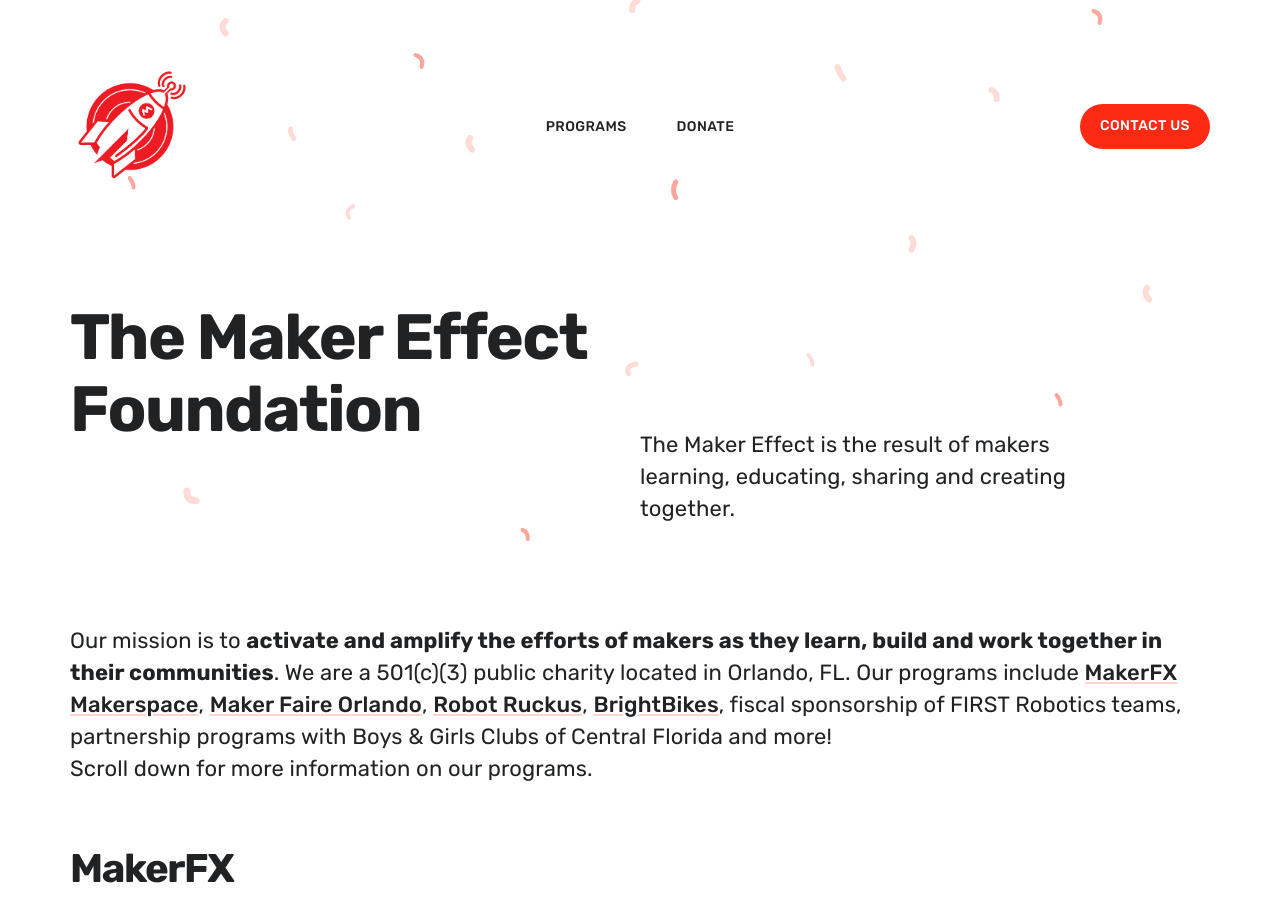
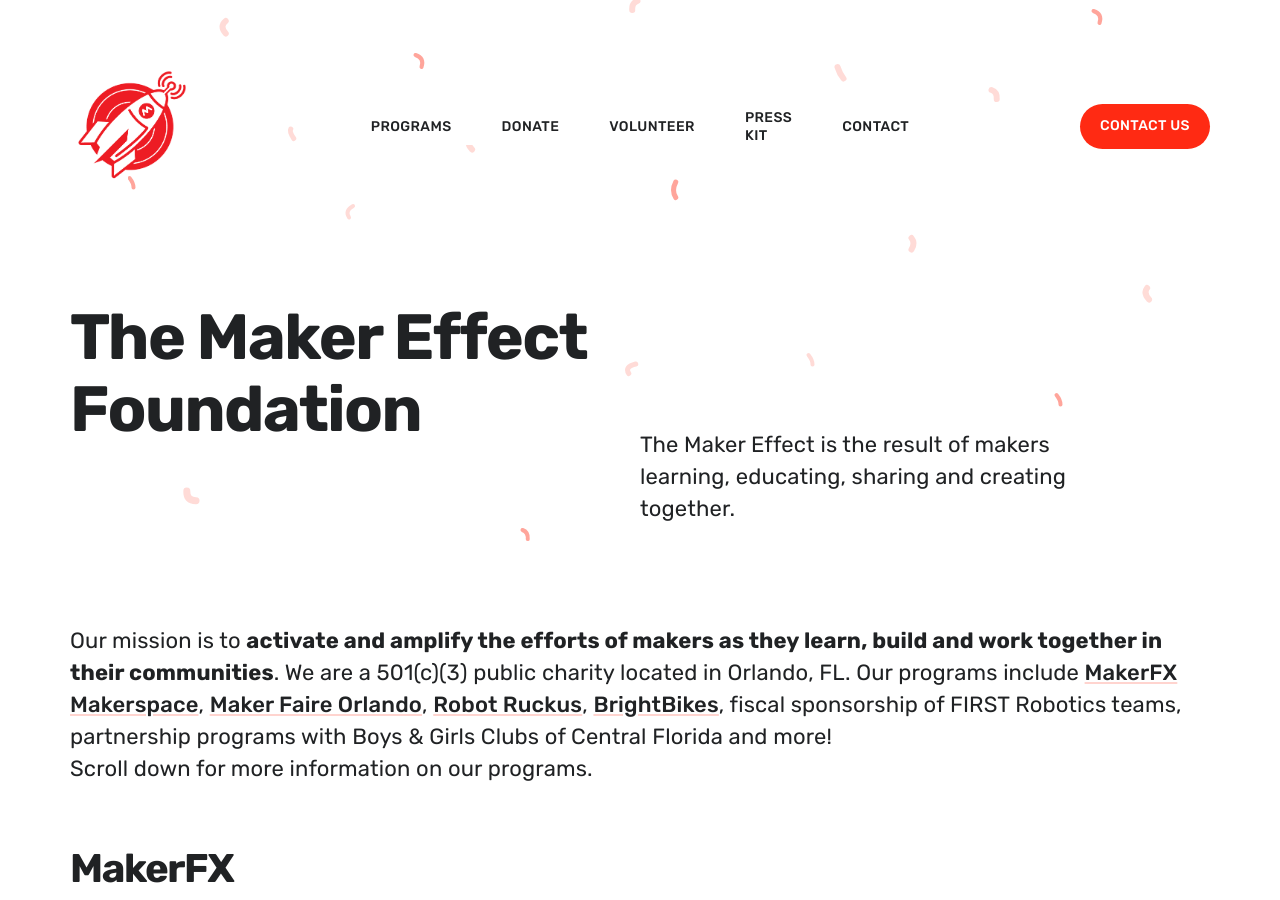
Before and after one commit to themakereffect/themakereffect.org, a Jekyll site: the page built from index.html, in a window 1280 px wide and 900 px high. Built offline with Jekyll 4.4.1, drawn with Linux system fonts in a browser that asks for light colours; nearby versions of some CDN libraries.

Commit message:
Add press kit to menu

```diff
--- a/_data/settings.yml
+++ b/_data/settings.yml
@@ -13,6 +13,14 @@
       url: '#programs'
     - title: 'Donate'
       url: '/donate/'
+    - title: 'Volunteer'
+      url: '/volunteer/'
+    - title: 'Press Kit'
+      url: '/press-kit/'
+    - title: 'Contact'
+      url: '/contact-us/'
+
+
 
 footer_settings:
   logo_image: /images/site-branding/perspective_red.png
```
